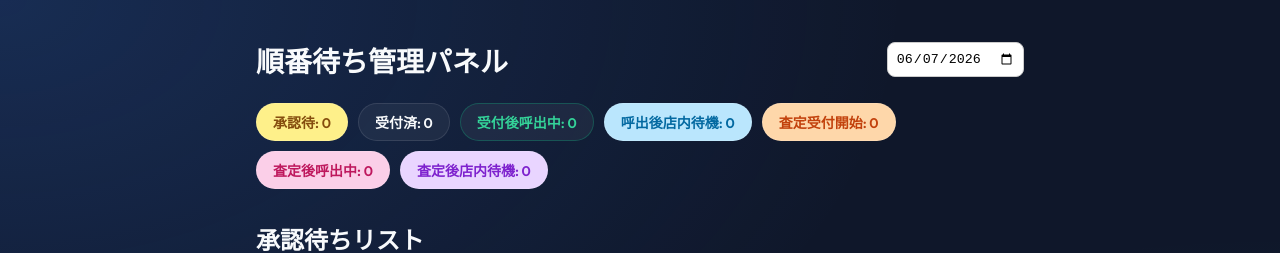
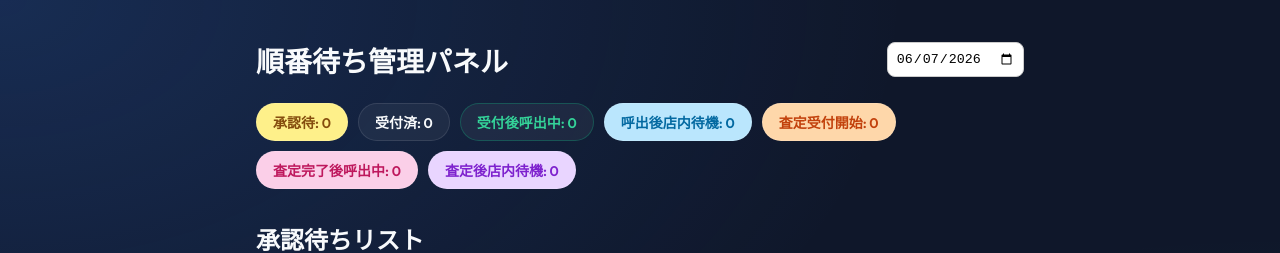
Before and after one commit to nyu618/A-time, a React (Vite) app in the folder client/: page /admin in a window 1280 px wide. Shown: the top 253 px of the page. Built offline with nearby package versions, Linux system fonts and the light colour scheme; no server answers.

Commit message:
UI: Rename 査定後呼出中 to 査定完了後呼出中

```diff
--- a/client/src/pages/AdminView.jsx
+++ b/client/src/pages/AdminView.jsx
@@ -76,7 +76,7 @@ export default function AdminView() {
           <span className="stat-badge called">受付後呼出中: {activeQueues.filter(q => q.status === 'CALLED').length}</span>
           <span className="stat-badge" style={{backgroundColor: '#bae6fd', color: '#0369a1'}}>呼出後店内待機: {activeQueues.filter(q => q.status === 'IN_STORE').length}</span>
           <span className="stat-badge" style={{backgroundColor: '#fed7aa', color: '#c2410c'}}>査定受付開始: {activeQueues.filter(q => q.status === 'ASSESSING').length}</span>
-          <span className="stat-badge" style={{backgroundColor: '#fbcfe8', color: '#be185d'}}>査定後呼出中: {activeQueues.filter(q => q.status === 'POST_ASSESS_CALL').length}</span>
+          <span className="stat-badge" style={{backgroundColor: '#fbcfe8', color: '#be185d'}}>査定完了後呼出中: {activeQueues.filter(q => q.status === 'POST_ASSESS_CALL').length}</span>
           <span className="stat-badge" style={{backgroundColor: '#e9d5ff', color: '#7e22ce'}}>査定後店内待機: {activeQueues.filter(q => q.status === 'POST_ASSESS_WAIT').length}</span>
         </div>
       </header>
@@ -136,7 +136,7 @@ export default function AdminView() {
                          q.status === 'CALLED' ? '受付後呼出中' :
                          q.status === 'IN_STORE' ? '呼出後店内待機' :
                          q.status === 'ASSESSING' ? '査定受付開始' :
-                         q.status === 'POST_ASSESS_CALL' ? '査定後呼出中' :
+                         q.status === 'POST_ASSESS_CALL' ? '査定完了後呼出中' :
                          q.status === 'POST_ASSESS_WAIT' ? '査定後店内待機' : ''}
                       </span>
                       <span className="q-time">{new Date(q.createdAt).toLocaleTimeString([], { hour: '2-digit', minute: '2-digit' })}</span>
--- a/client/src/pages/UserView.jsx
+++ b/client/src/pages/UserView.jsx
@@ -91,7 +91,7 @@ export default function UserView() {
                queueStatus.status === 'CALLED' ? '受付後呼出中' :
                queueStatus.status === 'IN_STORE' ? '呼出後店内待機' :
                queueStatus.status === 'ASSESSING' ? '査定受付開始' :
-               queueStatus.status === 'POST_ASSESS_CALL' ? '査定後呼出中' :
+               queueStatus.status === 'POST_ASSESS_CALL' ? '査定完了後呼出中' :
                queueStatus.status === 'POST_ASSESS_WAIT' ? '査定後店内待機' :
                '受付完了'}
             </h2>
```
